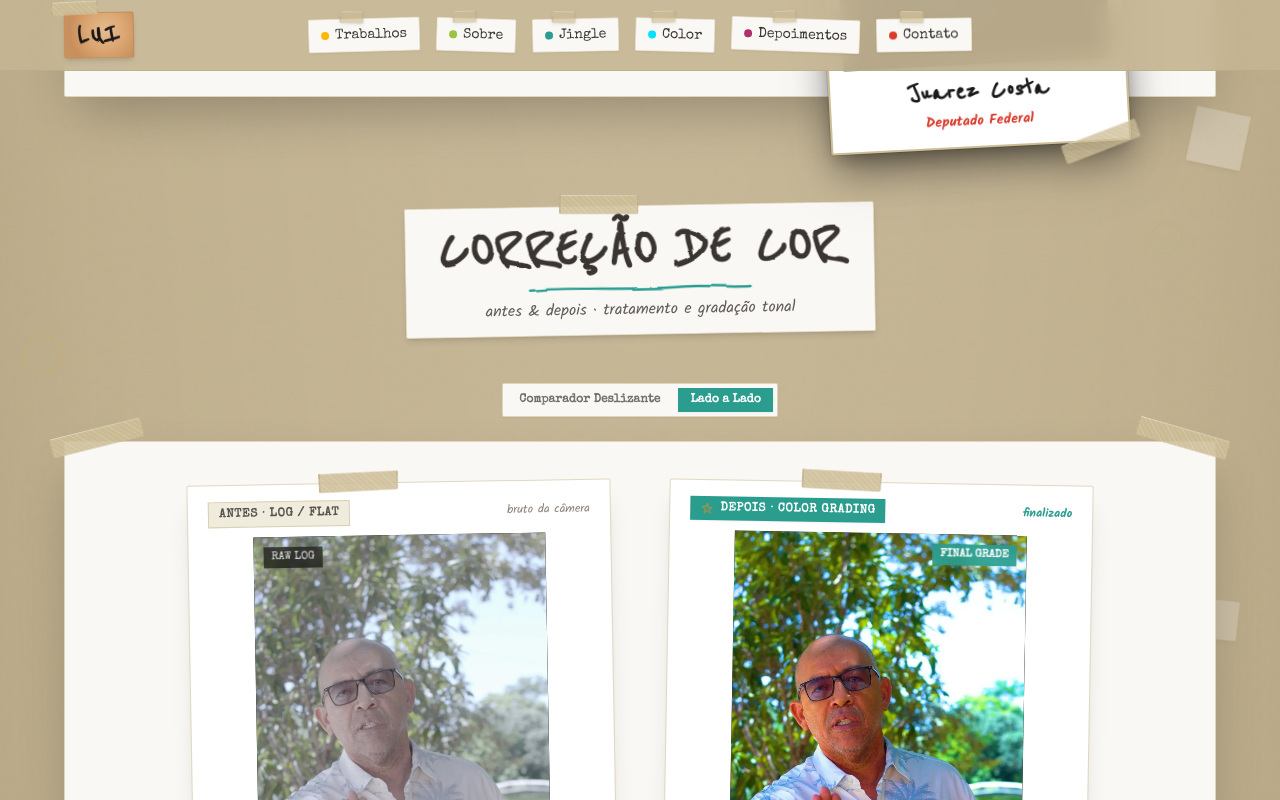
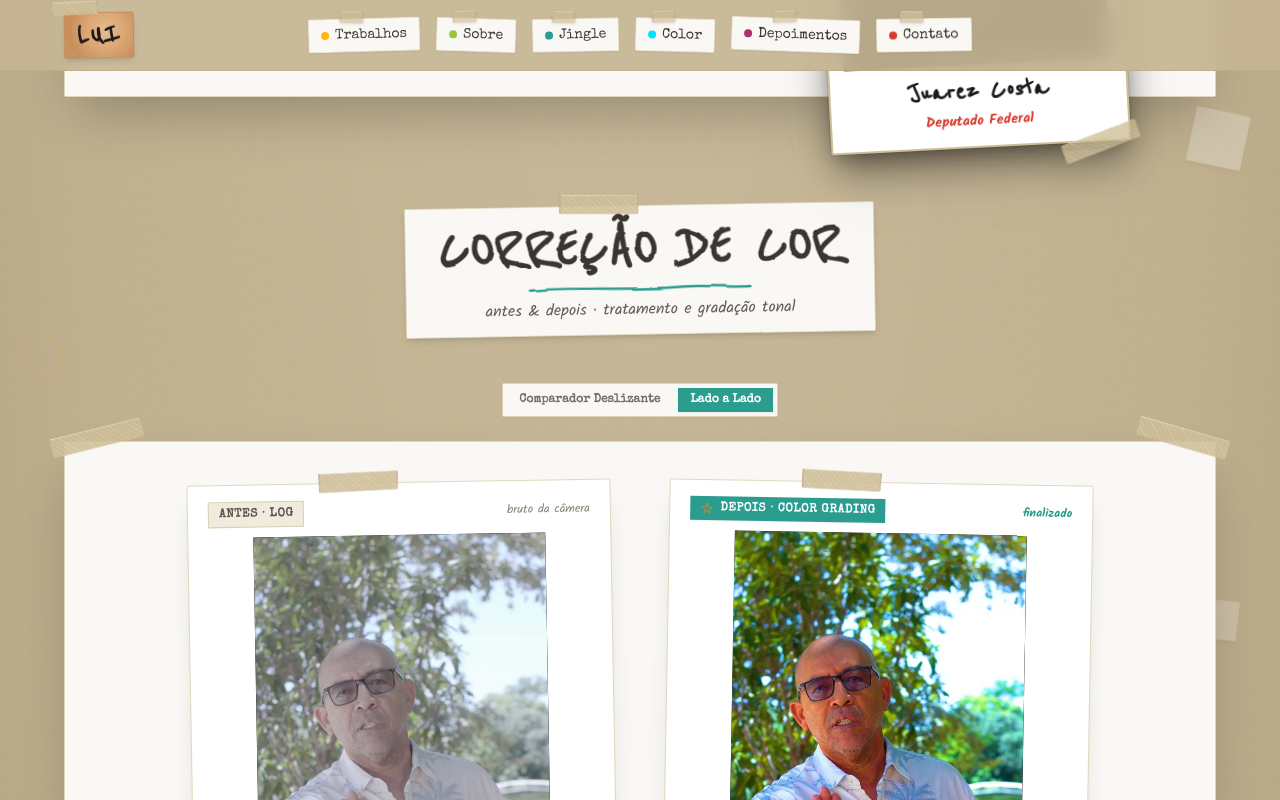
Before and after one commit to furiaas/Luiportfolio, a React (Vite) app: page / in a window 1280 px wide. Both pictures are taken after a click on the button "Lado a Lado". Shown: the part 4874-5674 px from the top of the page. Built offline with nearby package versions, Linux system fonts and the light colour scheme.

Commit message:
Remove 'RAW LOG' and 'FINAL GRADE' labels
Removed unnecessary labels from the ColorSection component.

```diff
--- a/src/components/ColorSection.tsx
+++ b/src/components/ColorSection.tsx
@@ -147,7 +147,7 @@ export const ColorSection: React.FC = () => {
                 {/* Header Tag */}
                 <div className="flex items-center justify-between mb-2.5 px-1">
                   <span className="font-typewriter text-xs font-bold uppercase tracking-wider px-2.5 py-1 bg-[#EFEBDD] text-[#5A544E] rounded-2xs border border-[#CDBE96]/60">
-                    ANTES · Log / Flat
+                    ANTES · Log
                   </span>
                   <span className="font-kalam text-xs text-[#8A8075]">
                     bruto da câmera
@@ -162,9 +162,7 @@ export const ColorSection: React.FC = () => {
                     loading="lazy"
                     className="w-full h-full object-cover"
                   />
-                  <div className="absolute top-2.5 left-2.5 px-2 py-0.5 bg-black/60 backdrop-blur-xs text-white/90 font-typewriter text-[11px] rounded-2xs">
-                    RAW LOG
-                  </div>
+
                 </div>
 
                 {/* Caption Description */}
@@ -201,9 +199,7 @@ export const ColorSection: React.FC = () => {
                     loading="lazy"
                     className="w-full h-full object-cover"
                   />
-                  <div className="absolute top-2.5 right-2.5 px-2 py-0.5 bg-[#2A9D8F]/90 backdrop-blur-xs text-white font-typewriter text-[11px] font-bold rounded-2xs shadow-xs">
-                    FINAL GRADE
-                  </div>
+
                 </div>
 
                 {/* Caption Description */}
```
